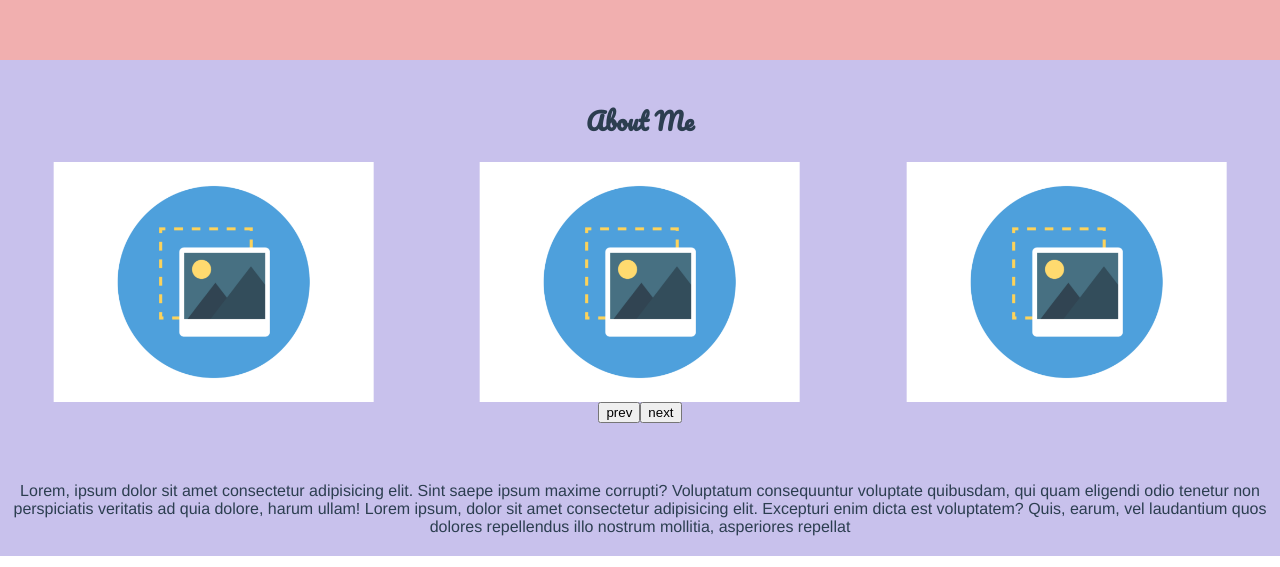
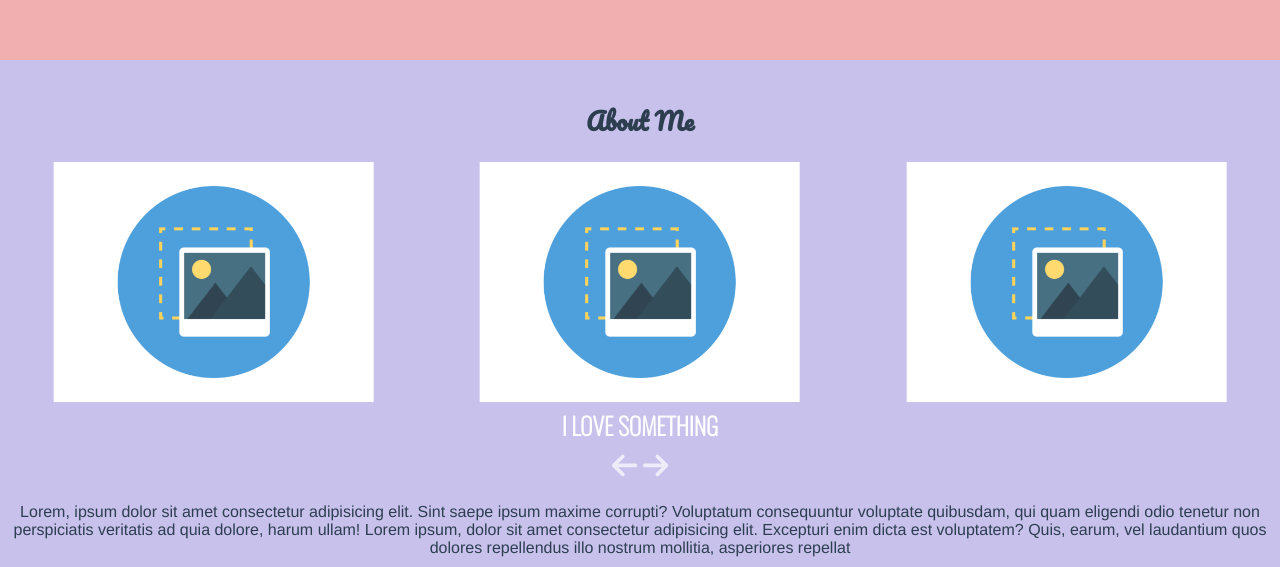
Before and after one commit to kazu-man/self-introduction-copy, a Vue app: page / in a window 1280 px wide. Shown: the part 740-1307 px from the top of the page. Built offline with nearby package versions, Linux system fonts and the light colour scheme.

Commit message:
aboutレイアウト追加

```diff
--- a/package.json
+++ b/package.json
@@ -8,6 +8,9 @@
     "lint": "vue-cli-service lint"
   },
   "dependencies": {
+    "@fortawesome/fontawesome-svg-core": "^6.1.1",
+    "@fortawesome/free-solid-svg-icons": "^6.1.1",
+    "@fortawesome/vue-fontawesome": "^3.0.0-5",
     "core-js": "^3.8.3",
     "vue": "^3.2.13",
     "vue3-carousel": "^0.1.40"
--- a/src/components/About.vue
+++ b/src/components/About.vue
@@ -16,8 +16,19 @@
             <img :src="data.image" style="width: 75%" />
           </Slide>
         </Carousel>
-        <button @click="prevCarousel">prev</button>
-        <button @click="nextCarousel">next</button>
+        <div class="i-love-area">I LOVE SOMETHING</div>
+        <div class="arrows">
+          <font-awesome-icon
+            icon="arrow-left"
+            class="slider-arrow"
+            @click="prevCarousel"
+          />
+          <font-awesome-icon
+            icon="arrow-right"
+            class="slider-arrow"
+            @click="nextCarousel"
+          />
+        </div>
       </div>
       <div class="about-text">
         Lorem, ipsum dolor sit amet consectetur adipisicing elit. Sint saepe
@@ -81,10 +92,32 @@ export default {
   font-family: "Pacifico", cursive;
 }
 .about-slide {
-  height: 300px;
+  margin-bottom: 10px;
 }
 .about-text {
   height: auto;
-  padding: 20px 0;
+  padding: 10px 0;
+}
+.slider-arrow {
+  color: #fff;
+  font-size: 3em;
+  opacity: 0.7;
+  margin: 0.2rem;
+  cursor: pointer;
+  -webkit-transition: opacity 0.5s;
+  transition: opacity 0.5s;
+}
+.arrows {
+  font-size: 0.6rem;
+  margin-top: 5px;
+}
+.i-love-area {
+  text-align: center;
+  font-size: 1.5em;
+  color: #fff;
+  text-transform: uppercase;
+  font-family: "Oswald", Calibri;
+  font-weight: bold;
+  margin-top: 5px;
 }
 </style>
--- a/src/main.js
+++ b/src/main.js
@@ -1,4 +1,17 @@
 import { createApp } from "vue";
 import App from "./App.vue";
 
-createApp(App).mount("#app");
+import { library } from "@fortawesome/fontawesome-svg-core";
+import {
+  faLeaf,
+  faArrowLeft,
+  faArrowRight,
+} from "@fortawesome/free-solid-svg-icons";
+import { FontAwesomeIcon } from "@fortawesome/vue-fontawesome";
+
+library.add(faLeaf, faArrowLeft, faArrowRight);
+
+var app = createApp(App);
+//コンポーネントの追加
+app.component("font-awesome-icon", FontAwesomeIcon);
+app.mount("#app");
```
Also changed, not shown: 1 other file (tests, documents, lock files or other folders).
